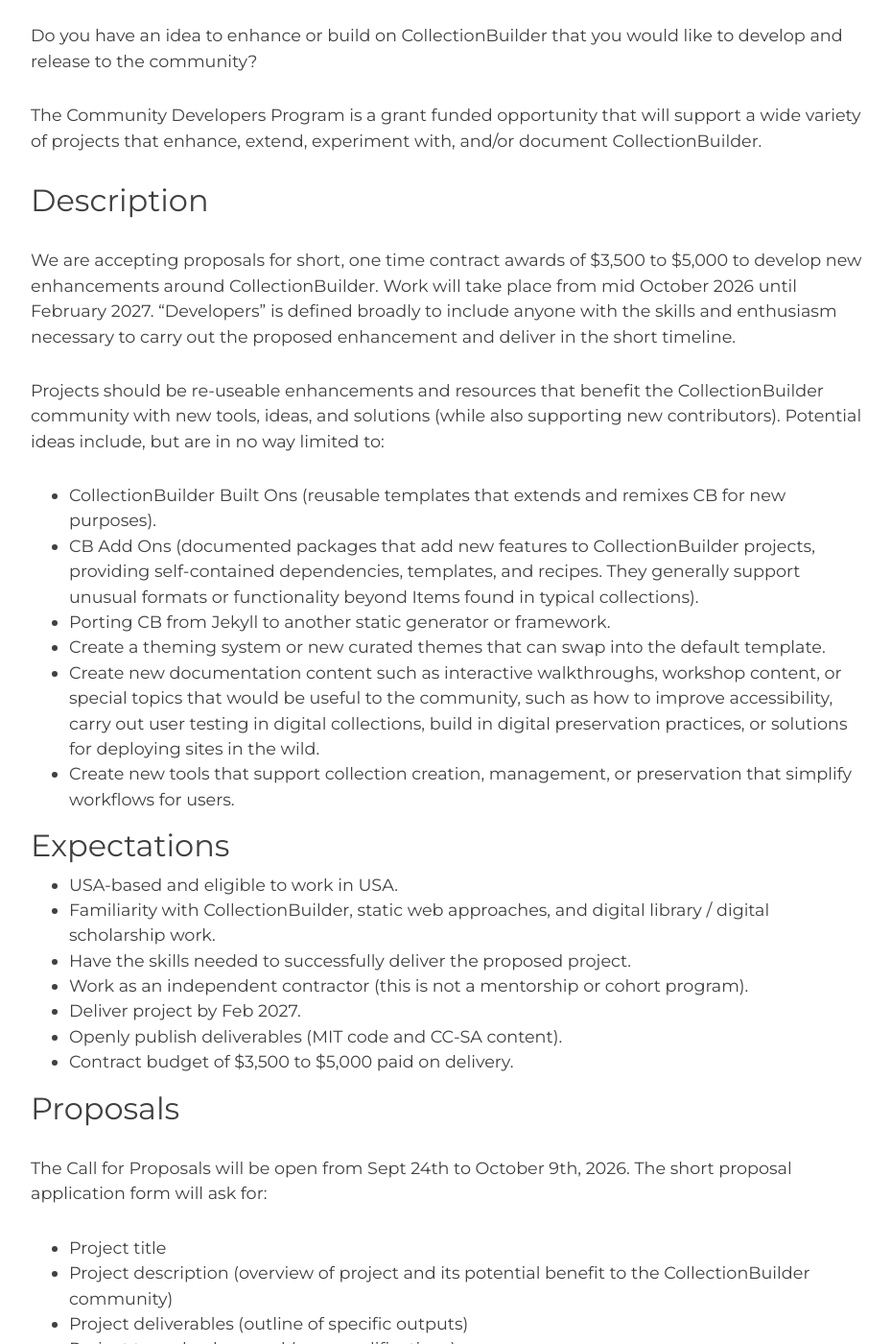
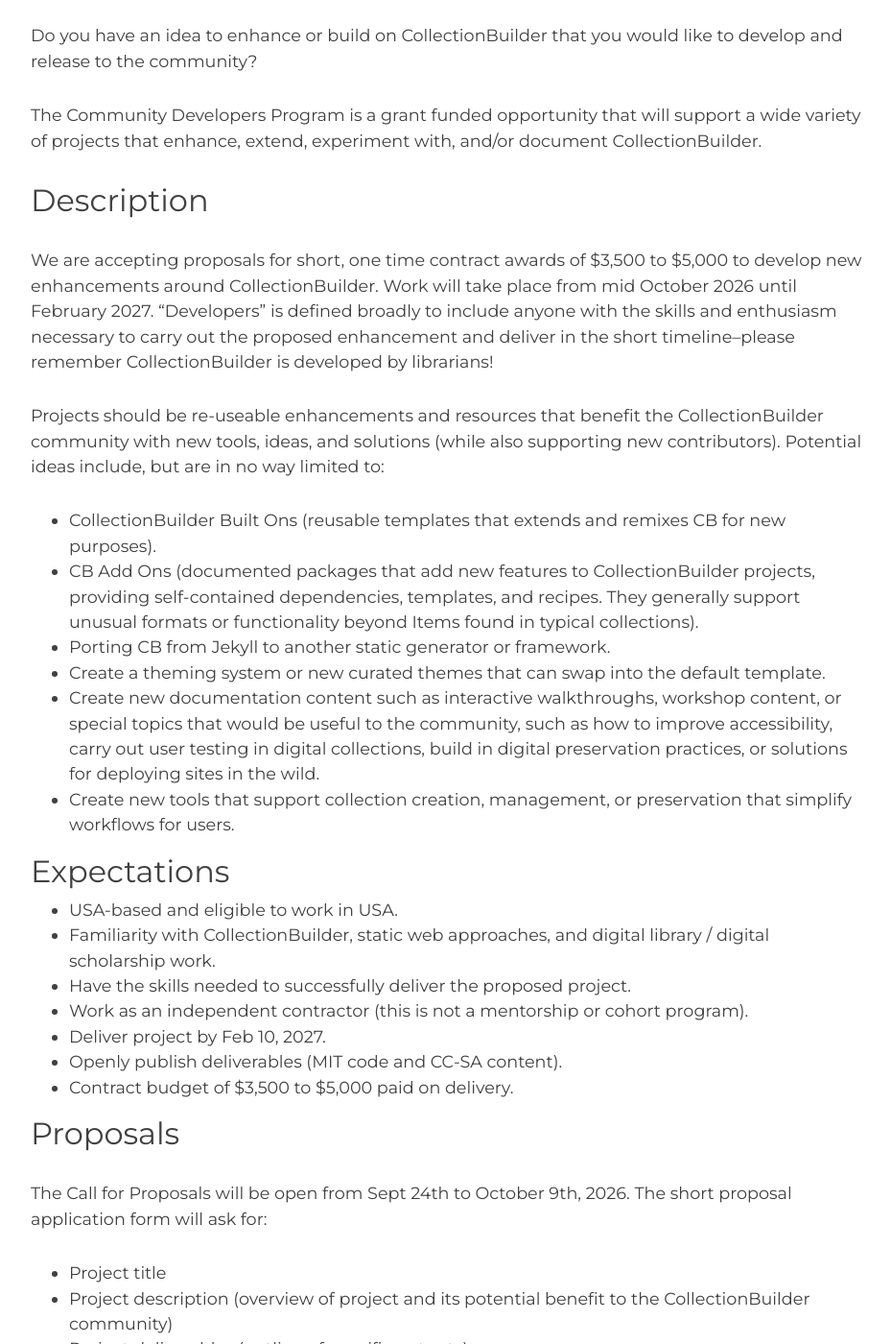
Before and after one commit to CollectionBuilder/collectionbuilder.github.io, a Jekyll site: the page built from pages/community/developer-program.md, in a window 1280 px wide and 1400 px high, scrolled down 258 px. Shown: the whole window at 96% size, without its empty margins (173-1102 px from the left). Built offline with Jekyll 4.4.1, drawn with Linux system fonts in a browser that asks for light colours; comment, search, counter and statistics services are not loaded; some of the changed text lies outside the part shown.

Commit message:
publish developer program

```diff
--- a/_includes/header.html
+++ b/_includes/header.html
@@ -45,7 +45,7 @@
                         </a>
                         <div class="dropdown-menu" role="menu" aria-labelledby="navbarDropdown">
                             <a class="dropdown-item" role="menuitem" href="{{ '/community/spaces/' | relative_url }}">Community Spaces</a>
-                            <!--<a class="dropdown-item" role="menuitem" href="{{ '/community/funded-opportunities/' | relative_url }}">Funded Opportunities</a>-->
+                            <a class="dropdown-item" role="menuitem" href="{{ '/community/developer-program.html' | relative_url }}">Community Developers Program</a>
 
                             <a class="dropdown-item" role="menuitem" href="https://github.com/orgs/CollectionBuilder/discussions">Discussions Forum</a>
                             <a class="dropdown-item" role="menuitem" href="https://collectionbuilder.github.io/cb-examples/">See Example Collections <br><small class="ml-3">& Submit your own!</small></a>
--- a/pages/community/developer-program.md
+++ b/pages/community/developer-program.md
@@ -12,7 +12,7 @@
 
 We are accepting proposals for short, one time contract awards of $3,500 to $5,000 to develop new enhancements around CollectionBuilder.
 Work will take place from mid October 2026 until February 2027.
-"Developers" is defined broadly to include anyone with the skills and enthusiasm necessary to carry out the proposed enhancement and deliver in the short timeline.
+"Developers" is defined broadly to include anyone with the skills and enthusiasm necessary to carry out the proposed enhancement and deliver in the short timeline--please remember CollectionBuilder is developed by librarians!
 
 Projects should be re-useable enhancements and resources that benefit the CollectionBuilder community with new tools, ideas, and solutions (while also supporting new contributors).
 Potential ideas include, but are in no way limited to:
@@ -30,7 +30,7 @@
 - Familiarity with CollectionBuilder, static web approaches, and digital library / digital scholarship work.
 - Have the skills needed to successfully deliver the proposed project.
 - Work as an independent contractor (this is not a mentorship or cohort program).
-- Deliver project by Feb 2027.
+- Deliver project by Feb 10, 2027.
 - Openly publish deliverables (MIT code and CC-SA content).
 - Contract budget of $3,500 to $5,000 paid on delivery.
 
```
Also changed, not shown: other parts of pages/community/developer-program.md (+1 -0 lines), pages/community/community-spaces.md (+1 -1 lines).
